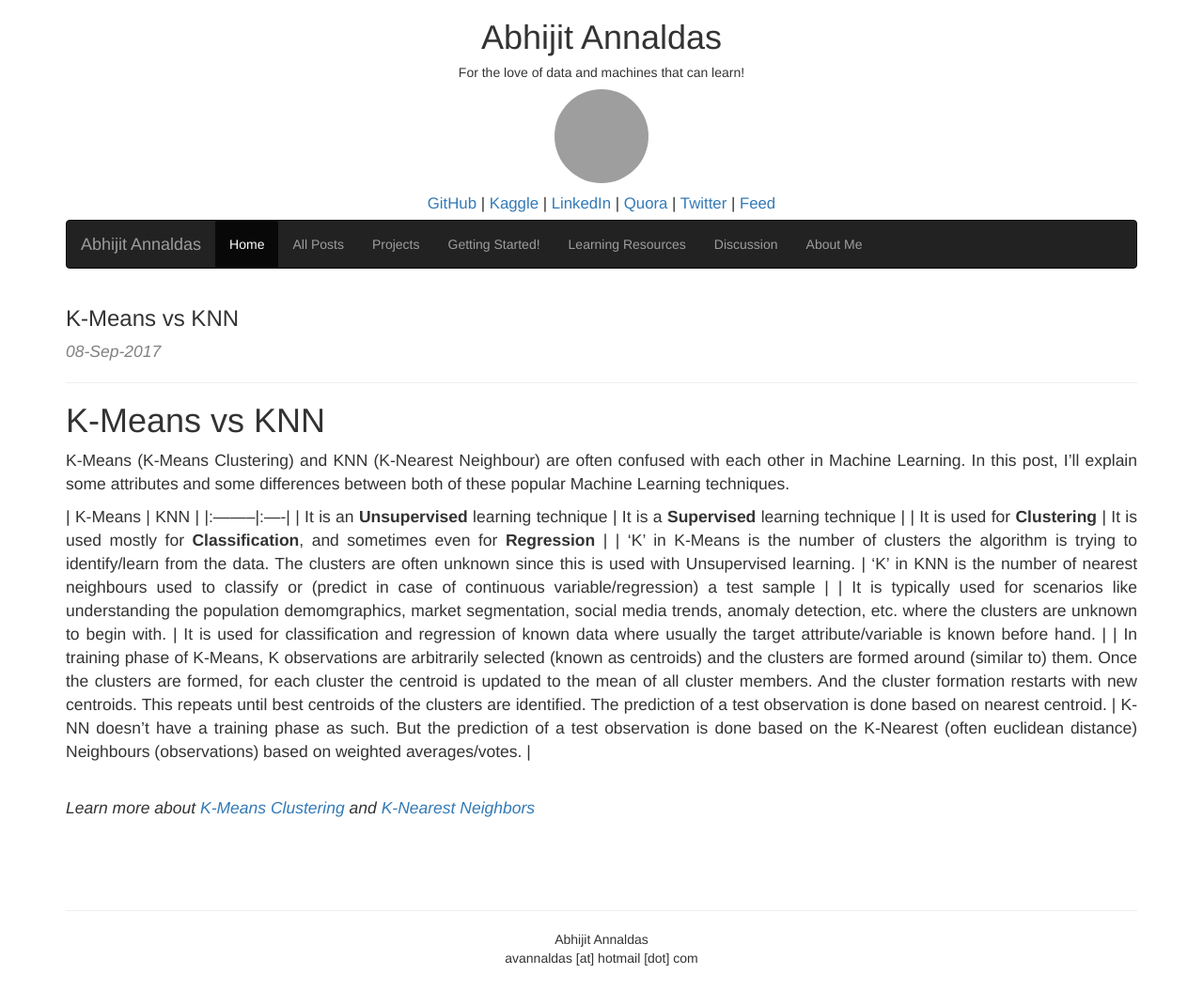
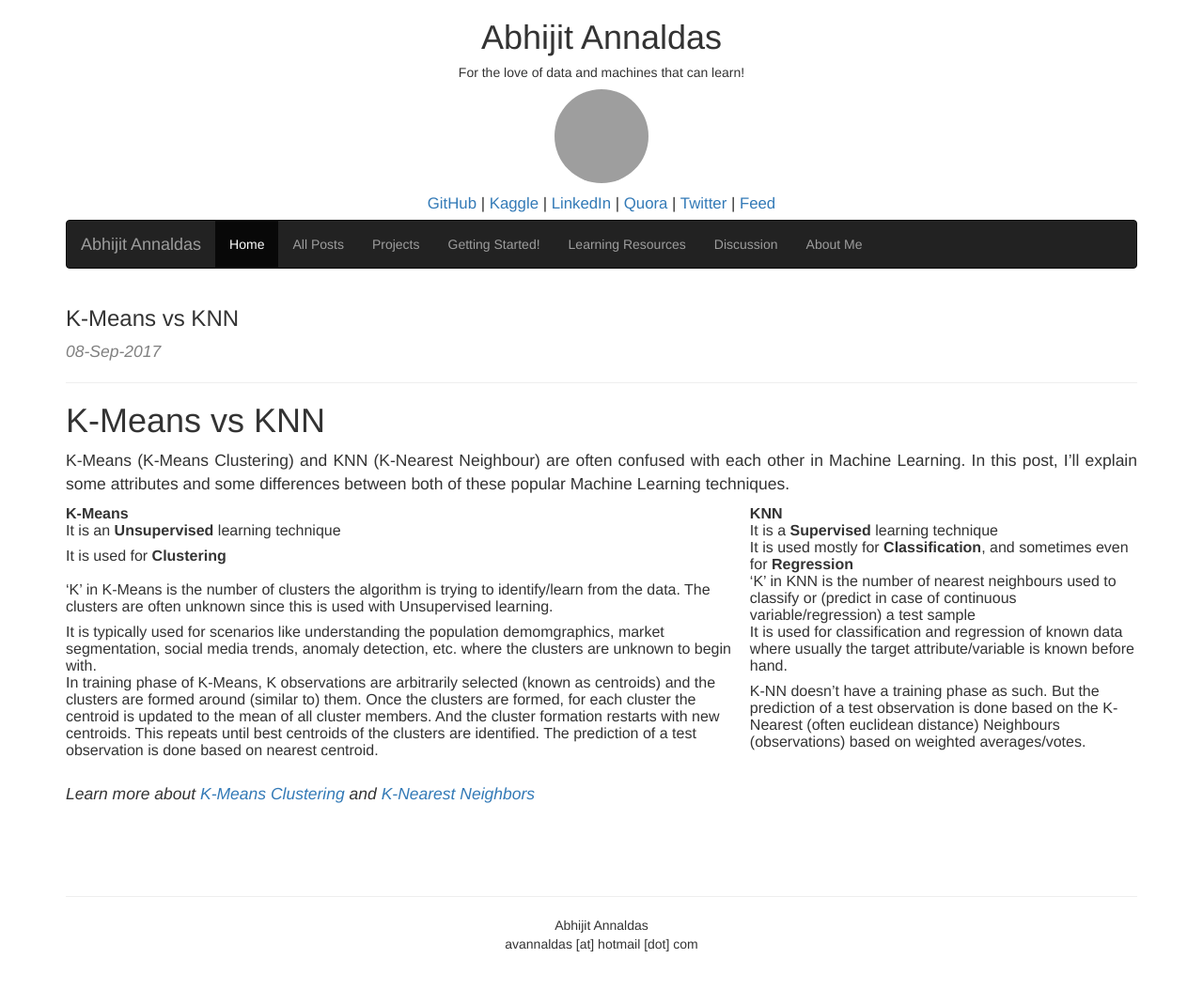
Before and after one commit to devm1023/ML_project, a Jekyll site: the page built from _posts/2017-09-23-kmeans-vs-knn-in-machine-learning.markdown, in a window 1280 px wide. Shown: the whole page at 94% size. Built offline with Jekyll 4.4.1, drawn with Linux system fonts in a browser that asks for light colours; nearby versions of some CDN libraries; comment, search, counter and statistics services are not loaded; grey boxes are pictures that could not be loaded.

Commit message:
Update 2017-09-23-kmeans-vs-knn-in-machine-learning.markdown

```diff
--- a/_posts/2017-09-23-kmeans-vs-knn-in-machine-learning.markdown
+++ b/_posts/2017-09-23-kmeans-vs-knn-in-machine-learning.markdown
@@ -8,7 +8,6 @@ date: 2017-09-08
 
 K-Means (K-Means Clustering) and KNN (K-Nearest Neighbour) are often confused with each other in Machine Learning. In this post, I'll explain some attributes and some differences between both of these popular Machine Learning techniques.
 
-<span class="mtable">
 | K-Means | KNN |
 |:--------|:----|
 | It is an __Unsupervised__ learning technique | It is a __Supervised__ learning technique |
@@ -16,7 +15,6 @@ K-Means (K-Means Clustering) and KNN (K-Nearest Neighbour) are often confused wi
 | 'K' in K-Means is the number of clusters the algorithm is trying to identify/learn from the data. The clusters are often unknown since this is used with Unsupervised learning. | 'K' in KNN is the number of nearest neighbours used to classify or (predict in case of continuous variable/regression) a test sample |
 | It is typically used for scenarios like understanding the population demomgraphics, market segmentation, social media trends, anomaly detection, etc. where the clusters are unknown to begin with. | It is used for classification and regression of known data where usually the target attribute/variable is known before hand. |
 | In training phase of K-Means, K observations are arbitrarily selected (known as centroids) and the clusters are formed around (similar to) them. Once the clusters are formed, for each cluster the centroid is updated to the mean of all cluster members. And the cluster formation restarts with new centroids. This repeats until best centroids of the clusters are identified. The prediction of a test observation is done based on nearest centroid. | K-NN doesn't have a training phase as such. But the prediction of a test observation is done based on the K-Nearest (often euclidean distance) Neighbours (observations) based on weighted averages/votes. |
-</span>
 
 <br />
 <i>Learn more about <A href="https://en.wikipedia.org/wiki/K-means_clustering" target="_blank">K-Means Clustering</A> and <A href="https://en.wikipedia.org/wiki/K-nearest_neighbors_algorithm" target="_blank">K-Nearest Neighbors</A></i>
```
